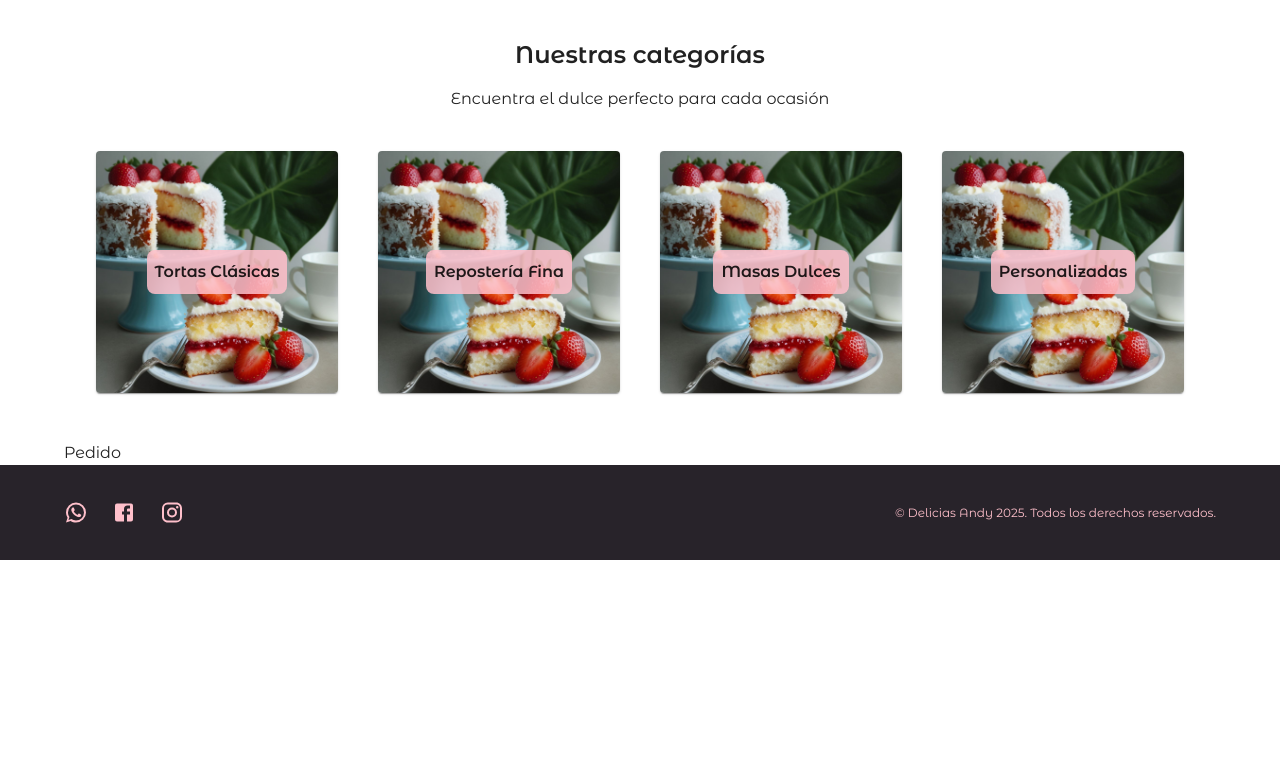
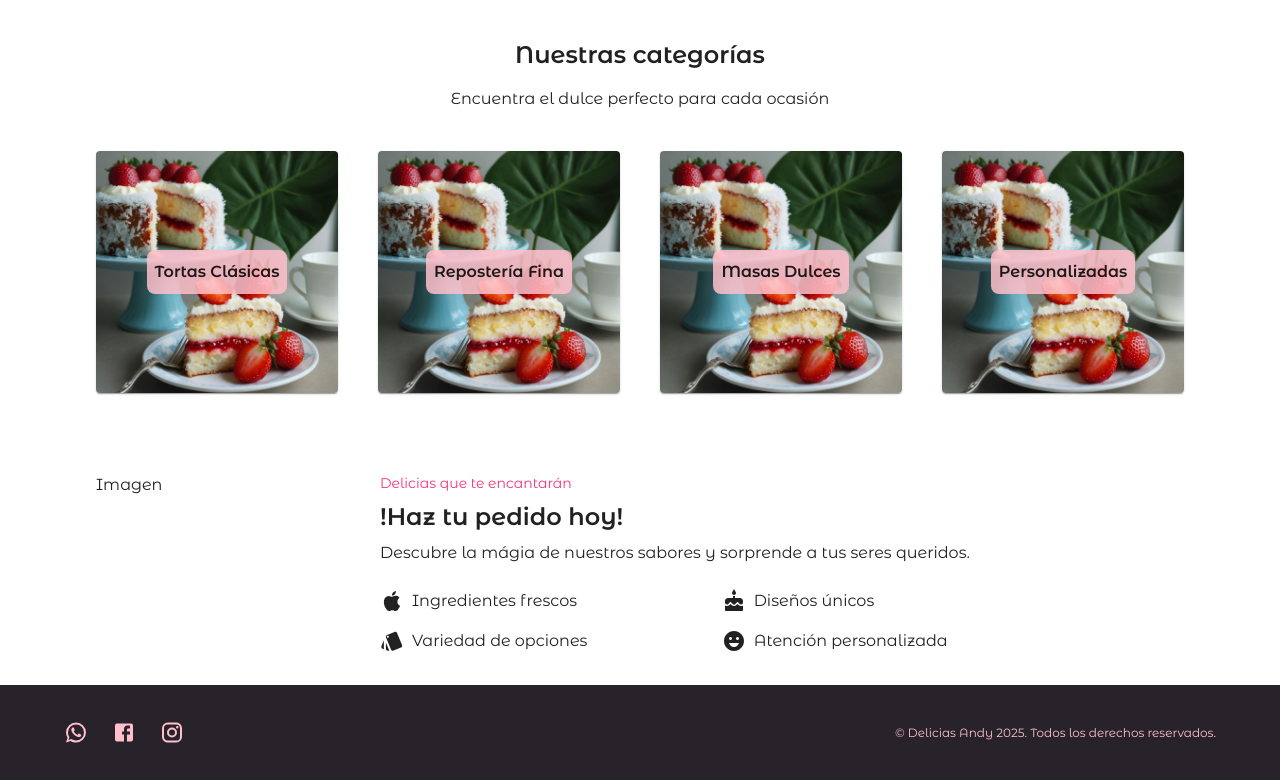
Before and after one commit to DOF1109/delicias-andy, a Next.js app: page / in a window 1280 px wide. Shown: the part 492-1272 px from the top of the page. Before the commit the page ends 1052 px from the top, so only its background shows below. Built offline with nearby package versions, Linux system fonts and the light colour scheme; what @mui/material-nextjs would draw is missing.

Commit message:
Buy section modified

```diff
--- a/src/components/layout/Buy.jsx
+++ b/src/components/layout/Buy.jsx
@@ -1,6 +1,91 @@
+"use client";
+
+const { Grid2, Box, Typography, useTheme } = require("@mui/material");
+import AppleIcon from '@mui/icons-material/Apple';
+import CakeIcon from '@mui/icons-material/Cake';
+import StyleIcon from '@mui/icons-material/Style';
+import EmojiEmotionsIcon from '@mui/icons-material/EmojiEmotions';
+
 const Buy = () => {
+    const theme = useTheme();
+
     return(
-        <div>Pedido</div>
+        <Grid2
+            component="section"
+            container
+            spacing={{ xs: 3, md: 6 }}
+            p={4}
+        >
+            <Grid2 size={{ xs: 12, md: 3 }}>
+                Imagen
+            </Grid2>
+            <Grid2 size={{ xs: 12, md: 9 }}>
+                <Box
+                    sx={{
+                        display: "flex",
+                        flexDirection: "column",
+                        mb: 3
+                    }}
+                >
+                    <Typography variant="body2" color={theme.palette.secondary.light}>
+                        Delicias que te encantarán
+                    </Typography>
+                    <Typography
+                        component="h2"
+                        fontWeight={600}
+                        my={1}
+                        variant="h5"
+                    >
+                        !Haz tu pedido hoy!
+                    </Typography>
+                    <Typography>
+                        Descubre la mágia de nuestros sabores y sorprende a tus seres queridos.
+                    </Typography>
+                </Box>
+                <Grid2 container spacing={2}>
+                    <Grid2
+                        display="flex"
+                        gap={1}
+                        size={{ xs: 12, sm: 5 }}
+                    >
+                        <AppleIcon />
+                        <Typography>
+                            Ingredientes frescos
+                        </Typography>
+                    </Grid2>
+                    <Grid2
+                        display="flex"
+                        gap={1}
+                        size={{ xs: 12, sm: 5 }}
+                    >
+                        <CakeIcon />
+                        <Typography>
+                            Diseños únicos
+                        </Typography>
+                    </Grid2>
+                    <Grid2
+                        display="flex"
+                        gap={1}
+                        size={{ xs: 12, sm: 5 }}
+                    >
+                        <StyleIcon />
+                        <Typography>
+                            Variedad de opciones
+                        </Typography>
+                    </Grid2>
+                    <Grid2
+                        display="flex"
+                        gap={1}
+                        size={{ xs: 12, sm: 5 }}
+                    >
+                        <EmojiEmotionsIcon />
+                        <Typography>
+                            Atención personalizada
+                        </Typography>
+                    </Grid2>
+                </Grid2>
+            </Grid2>
+        </Grid2>
     )
 }
 
```
